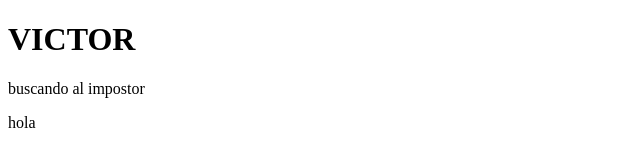
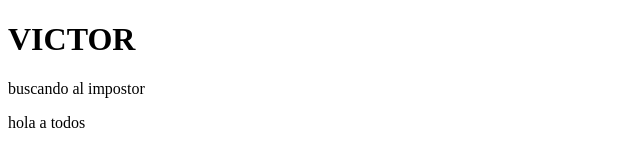
Before and after one commit to TamaraGlez/among-us-git, a plain HTML site: page victor.html in a window 1280 px wide. Shown: the full height of the page, 0-640 px from the left. Drawn offline with Linux system fonts and the light colour scheme.

Commit message:
cambionombre

```diff
--- a/victor.html
+++ b/victor.html
@@ -9,6 +9,6 @@
 <body>
     <h1>VICTOR</h1>
     <p>buscando al impostor</p>
-    <p>hola</p>
+    <p>hola a todos</p>
 </body>
 </html>
```
